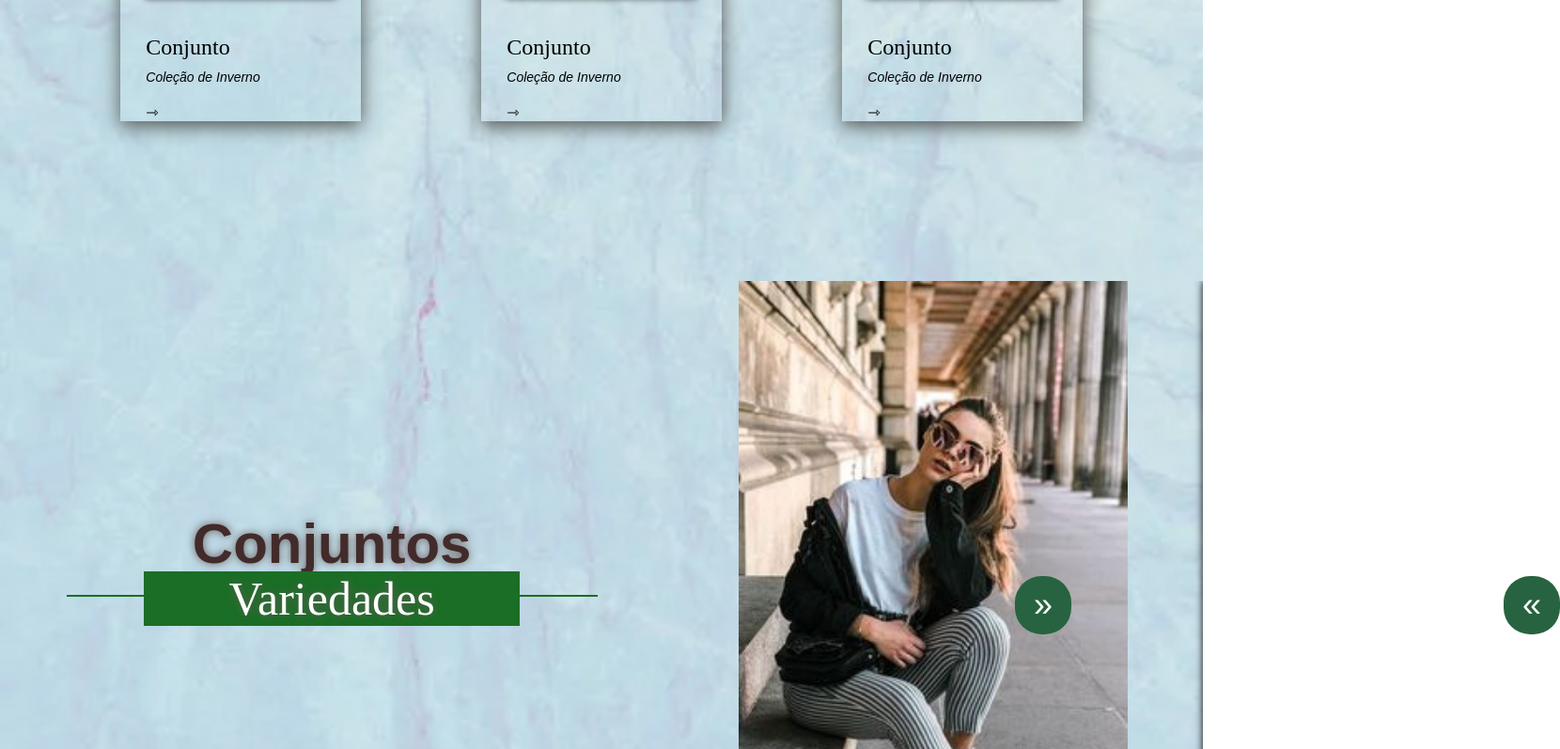
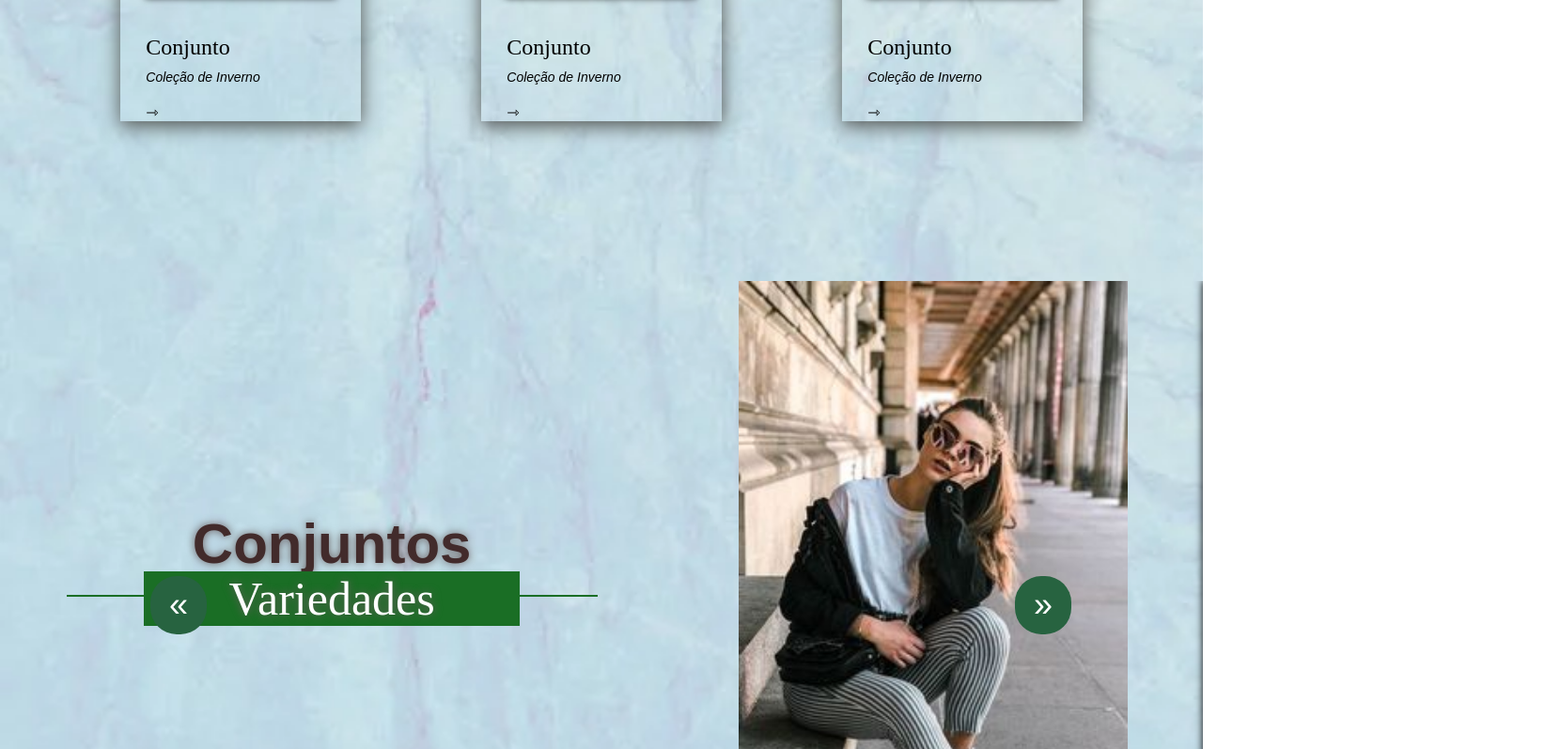
Before and after one commit to RobsonMedeiros12/RobsonMedeiros12, a plain HTML site: page index.html in a window 1280 px wide. Shown: the part 2599-3396 px from the top of the page at 94% size, 1660 px wide, since content can reach past the window. Drawn offline with nearby package versions, Linux system fonts and the light colour scheme.

Commit message:
Update style.css

```diff
--- a/style.css
+++ b/style.css
@@ -512,7 +512,7 @@ border: 1px solid white;
   }
 
   .prev {
-    left: 1600px;
+    left: 160px;
   }
 
   .next {
```
